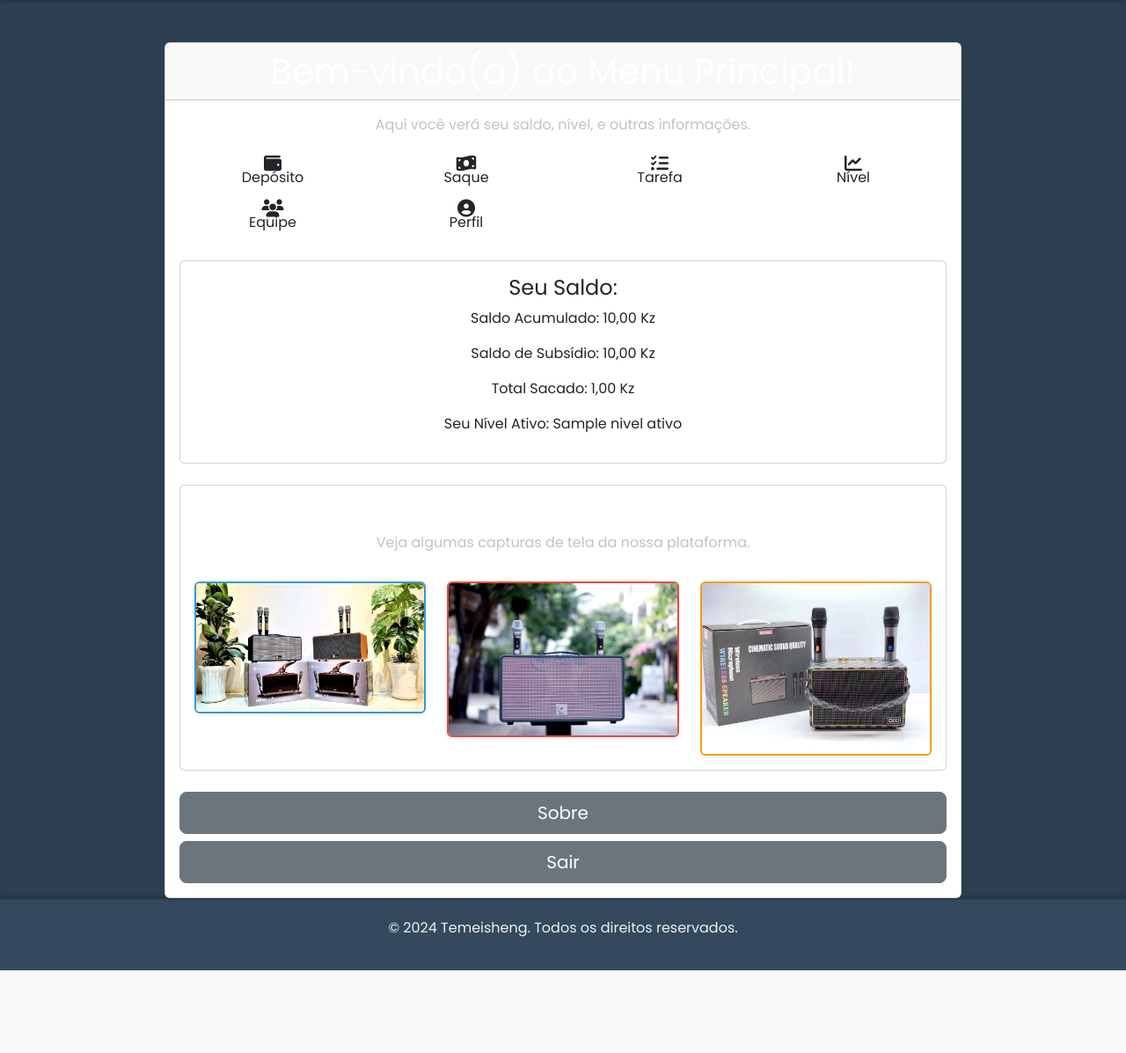
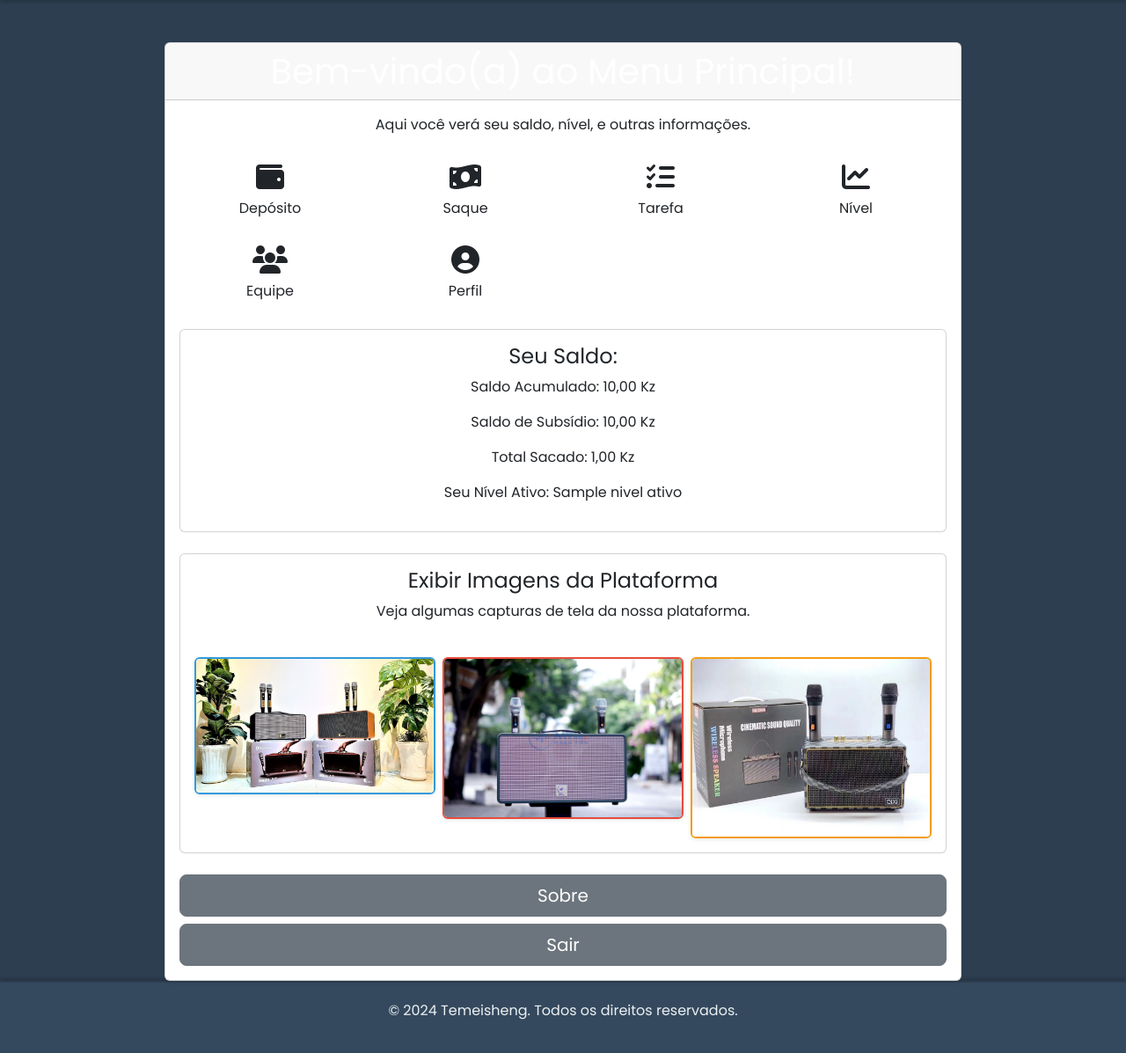
Before and after one commit to JoelCaquene/temeisheng_platform, a Django app: template core/templates/core/menu.html in a window 1280 px wide. Shown: the part 71-1268 px from the top of the page at 88% size. Before the commit the page ends 1174 px from the top, so only its background shows below. Run offline with Django 5.2, Linux system fonts and the light colour scheme; the template is opened without the code that fills it: most values are stand-ins (such as "Sample title", 1, 10 or a date in 2020).

Commit message:
Melhora o design da página inicial com novas cores e layout de botões.

```diff
--- a/core/templates/core/menu.html
+++ b/core/templates/core/menu.html
@@ -5,50 +5,76 @@
 
 {% block extra_css %}
 <style>
+    /* Estilos para o fundo e o card principal */
     body {
-        background-color: #0d1a26;
-        color: #e0f2f7;
+        background-color: #2c3e50; /* Fundo principal Dark Blue/Gray */
+        color: #ecf0f1; /* Texto claro Off-white */
     }
     .card {
-        background: linear-gradient(145deg, #1a2a3a, #13202b);
-        border: 1px solid #0f3d52;
-        box-shadow: 0 8px 16px rgba(0, 0, 0, 0.4);
+        background: linear-gradient(145deg, #34495e, #2c3e50); /* Card mais escuro com um leve gradiente */
+        border: 1px solid #3498db; /* Borda chamativa azul brilhante */
+        box-shadow: 0 8px 20px rgba(0, 0, 0, 0.5); /* Sombra mais forte para um visual "flutuante" */
+        border-radius: 12px;
     }
     .card-header {
-        background-color: #1a2a3a;
-        border-bottom: 1px solid #0f3d52;
-        color: #87ceeb;
+        background-color: #34495e; /* Fundo do cabeçalho */
+        border-bottom: 1px solid #3498db;
+        color: #3498db; /* Título em azul brilhante */
+        font-weight: bold;
     }
+
+    /* Estilos para os botões */
     .btn {
-        font-size: 0.9rem; /* Torna os botões menores */
-        padding: 0.75rem 0.5rem; /* Ajusta o padding para se encaixarem melhor */
-        transition: transform 0.2s ease-in-out;
+        font-size: 0.9rem;
+        font-weight: bold;
+        padding: 0.75rem 0.5rem;
+        border-radius: 8px; /* Cantos arredondados */
+        transition: transform 0.2s ease, box-shadow 0.2s ease;
+        box-shadow: 0 4px 6px rgba(0, 0, 0, 0.2);
     }
     .btn:hover {
-        transform: translateY(-2px);
+        transform: translateY(-3px); /* Efeito de elevação mais pronunciado */
+        box-shadow: 0 6px 12px rgba(0, 0, 0, 0.4);
     }
 
-    /* Cores dos botões */
-    .btn-deposit { background-color: #2ecc71; border-color: #27ae60; color: white;}
-    .btn-withdraw { background-color: #e74c3c; border-color: #c0392b; color: white;}
-    .btn-task { background-color: #f39c12; border-color: #e67e22; color: white;}
-    .btn-level { background-color: #9b59b6; border-color: #8e44ad; color: white;}
-    .btn-team { background-color: #3498db; border-color: #2980b9; color: white;}
-    .btn-profile { background-color: #e67e22; border-color: #d35400; color: white;}
+    /* Cores dos botões conforme as cores que você listou */
+    .btn-deposit { background-color: #2ecc71; border-color: #27ae60; } /* Emerald Green */
+    .btn-withdraw { background-color: #e74c3c; border-color: #c0392b; } /* Alizarin Red */
+    .btn-task { background-color: #f39c12; border-color: #e67e22; } /* Amarelo-Laranja */
+    .btn-level { background-color: #9b59b6; border-color: #8e44ad; } /* Amethyst */
+    .btn-team { background-color: #3498db; border-color: #2980b9; } /* Bright Blue */
+    .btn-profile { background-color: #e67e22; border-color: #d35400; } /* Laranja */
+    .btn-secondary { background-color: #7f8c8d; border-color: #7f8c8d; } /* Asbestos/Gray */
 
-    /* Estilos para o texto no card de saldo */
+    /* Estilos para o card de saldo e texto */
     .balance-card {
         background-color: #2c3e50;
-        border: 1px solid #1a242f;
-        color: #bdc3c7;
+        border: 1px solid #3498db;
+        border-radius: 12px;
+        box-shadow: inset 0 0 10px rgba(52, 152, 219, 0.2); /* Sombra interna para um efeito de "brilho" */
     }
     .balance-card h4 {
-        color: #ecf0f1;
+        color: #3498db; /* Título em azul brilhante */
+        font-weight: bold;
+    }
+    .balance-text {
+        color: #bdc3c7; /* Texto cinza suave */
     }
     .balance-value {
         font-weight: bold;
+        font-size: 1.1em;
     }
+    .text-success-bright { color: #2ecc71; }
+    .text-danger-bright { color: #e74c3c; }
+    .text-info-bright { color: #1abc9c; }
 
+    /* Estilo para as imagens com bordas coloridas e transição */
+    .img-fluid.rounded.shadow-sm {
+        transition: transform 0.2s ease, border-color 0.2s ease;
+    }
+    .img-fluid:hover {
+        transform: scale(1.05); /* Zoom sutil na imagem ao passar o mouse */
+    }
 </style>
 {% endblock %}
 
@@ -70,62 +96,62 @@
                         {% endfor %}
                     {% endif %}
 
-                    <p class="text-center mb-4" style="color: #bdc3c7;">Aqui você verá seu saldo, nível, e outras informações.</p>
+                    <p class="text-center mb-4 balance-text">Aqui você verá seu saldo, nível, e outras informações.</p>
 
-                    <div class="row g-2 mb-4">
-                        <div class="col-6 col-sm-3 d-grid">
+                    <div class="row g-3 mb-4">
+                        <div class="col-6 col-md-3 d-grid">
                             <a href="{% url 'deposito' %}" class="btn btn-deposit d-flex flex-column align-items-center justify-content-center">
-                                <i class="fas fa-wallet fa-lg mb-1"></i>
+                                <i class="fas fa-wallet fa-2x mb-2"></i>
                                 Depósito
                             </a>
                         </div>
-                        <div class="col-6 col-sm-3 d-grid">
+                        <div class="col-6 col-md-3 d-grid">
                             <a href="{% url 'saque' %}" class="btn btn-withdraw d-flex flex-column align-items-center justify-content-center">
-                                <i class="fas fa-money-bill-wave fa-lg mb-1"></i>
+                                <i class="fas fa-money-bill-wave fa-2x mb-2"></i>
                                 Saque
                             </a>
                         </div>
-                        <div class="col-6 col-sm-3 d-grid">
+                        <div class="col-6 col-md-3 d-grid">
                             <a href="{% url 'tarefa' %}" class="btn btn-task d-flex flex-column align-items-center justify-content-center">
-                                <i class="fas fa-tasks fa-lg mb-1"></i>
+                                <i class="fas fa-tasks fa-2x mb-2"></i>
                                 Tarefa
                             </a>
                         </div>
-                        <div class="col-6 col-sm-3 d-grid">
+                        <div class="col-6 col-md-3 d-grid">
                             <a href="{% url 'nivel' %}" class="btn btn-level d-flex flex-column align-items-center justify-content-center">
-                                <i class="fas fa-chart-line fa-lg mb-1"></i>
+                                <i class="fas fa-chart-line fa-2x mb-2"></i>
                                 Nível
                             </a>
                         </div>
-                        <div class="col-6 col-sm-3 d-grid">
+                        <div class="col-6 col-md-3 d-grid">
                             <a href="{% url 'minha_equipe' %}" class="btn btn-team d-flex flex-column align-items-center justify-content-center">
-                                <i class="fas fa-users fa-lg mb-1"></i>
+                                <i class="fas fa-users fa-2x mb-2"></i>
                                 Equipe
                             </a>
                         </div>
-                        <div class="col-6 col-sm-3 d-grid">
+                        <div class="col-6 col-md-3 d-grid">
                             <a href="{% url 'perfil' %}" class="btn btn-profile d-flex flex-column align-items-center justify-content-center">
-                                <i class="fas fa-user-circle fa-lg mb-1"></i>
+                                <i class="fas fa-user-circle fa-2x mb-2"></i>
                                 Perfil
                             </a>
                         </div>
-                        </div>
+                    </div>
 
                     <div class="card p-3 mb-4 balance-card">
                         <h4 class="text-center">Seu Saldo:</h4>
-                        <p>Saldo Acumulado: <span class="text-success-bright balance-value">{{ saldo.saldo_acumulado|floatformat:2 }} Kz</span></p>
-                        <p>Saldo de Subsídio: <span class="text-success-bright balance-value">{{ saldo.saldo_subsidio|floatformat:2 }} Kz</span></p>
-                        <p>Total Sacado: <span class="text-danger-bright balance-value">{{ saldo.total_sacado|floatformat:2 }} Kz</span></p>
-                        <p>Seu Nível Ativo: <span class="text-info-bright balance-value">{% if saldo.nivel_ativo %}{{ saldo.nivel_ativo.nome }}{% else %}Nenhum{% endif %}</span></p>
+                        <p class="balance-text">Saldo Acumulado: <span class="text-success-bright balance-value">{{ saldo.saldo_acumulado|floatformat:2 }} Kz</span></p>
+                        <p class="balance-text">Saldo de Subsídio: <span class="text-success-bright balance-value">{{ saldo.saldo_subsidio|floatformat:2 }} Kz</span></p>
+                        <p class="balance-text">Total Sacado: <span class="text-danger-bright balance-value">{{ saldo.total_sacado|floatformat:2 }} Kz</span></p>
+                        <p class="balance-text">Seu Nível Ativo: <span class="text-info-bright balance-value">{% if saldo.nivel_ativo %}{{ saldo.nivel_ativo.nome }}{% else %}Nenhum{% endif %}</span></p>
                         {% if not saldo.nivel_ativo %}
-                            <p style="color: #bdc3c7;">Faça um depósito para ativar seu nível e começar a ganhar!</p>
+                            <p class="balance-text">Faça um depósito para ativar seu nível e começar a ganhar!</p>
                         {% endif %}
                     </div>
 
                     <div class="card p-3 mb-4 balance-card">
-                        <h4 class="text-center text-white">Exibir Imagens da Plataforma</h4>
-                        <p style="color: #bdc3c7;">Veja algumas capturas de tela da nossa plataforma.</p>
-                        <div class="row justify-content-center mt-3">
+                        <h4 class="text-center">Exibir Imagens da Plataforma</h4>
+                        <p class="balance-text">Veja algumas capturas de tela da nossa plataforma.</p>
+                        <div class="row justify-content-center mt-3 g-2">
                             <div class="col-4">
                                 <img src="{% static 'img/placeholder1.jpg' %}" alt="Imagem 1" class="img-fluid rounded shadow-sm" style="border: 2px solid #3498db;">
                             </div>
```
